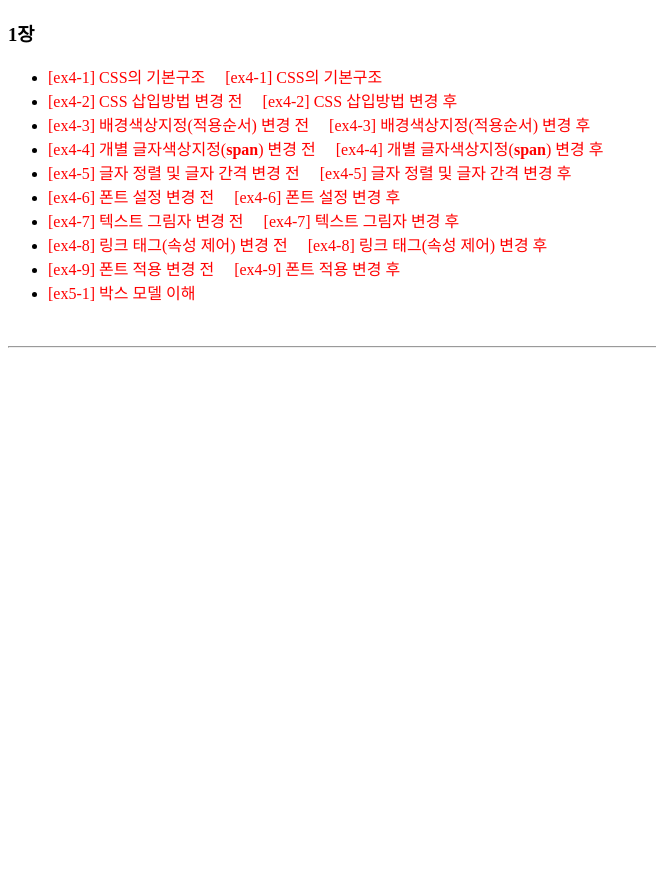
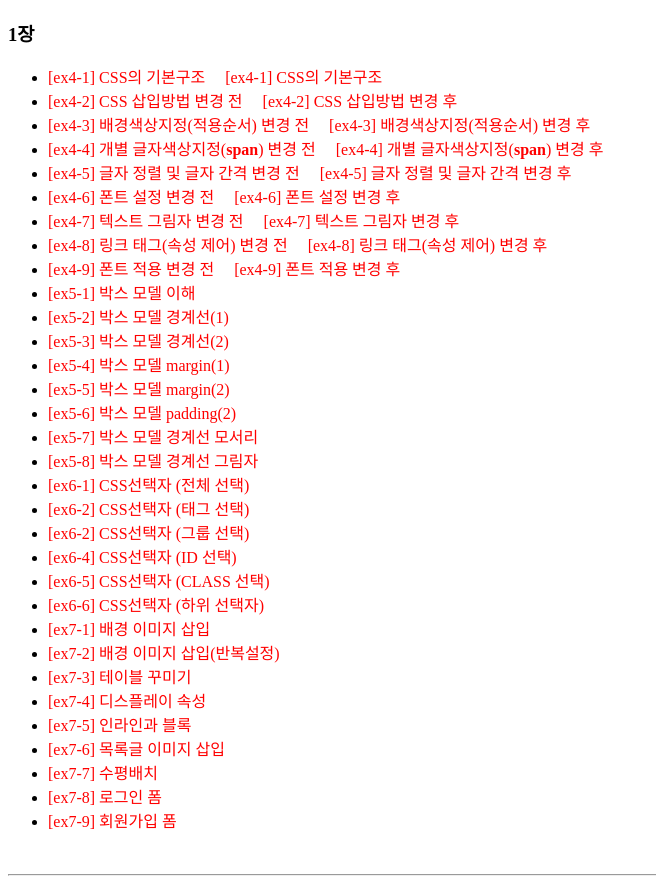
Before and after one commit to 0shai0/kepco, a plain HTML site: page HTML/index_css.html in a window 1280 px wide. Shown: the whole page, without its empty margins (0-656 px from the left). Before the commit the page ends 800 px from the top, so only its background shows below. Drawn offline with Linux system fonts and the light colour scheme.

Commit message:
Add files via upload

```diff
--- a/HTML/index_css.html
+++ b/HTML/index_css.html
@@ -90,6 +90,94 @@
             <a href="ex5/ex5-1.html">
                 [ex5-1] 박스 모델 이해
         </li>
+        <li>
+            <a href="ex5/ex5-2.html">
+                [ex5-2] 박스 모델 경계선(1)
+        </li>
+        <li>
+            <a href="ex5/ex5-3.html">
+                [ex5-3] 박스 모델 경계선(2)
+        </li>
+        <li>
+            <a href="ex5/ex5-4.html">
+                [ex5-4] 박스 모델 margin(1)
+        </li>
+        <li>
+            <a href="ex5/ex5-5.html">
+                [ex5-5] 박스 모델 margin(2)
+        </li>
+        <li>
+            <a href="ex5/ex5-6.html">
+                [ex5-6] 박스 모델 padding(2)
+        </li>
+        <li>
+            <a href="ex5/ex5-7.html">
+                [ex5-7] 박스 모델 경계선 모서리
+        </li>
+        <li>
+            <a href="ex5/ex5-8.html">
+                [ex5-8] 박스 모델 경계선 그림자
+        </li>
+        <li>
+            <a href="ex6/ex6-1.html">
+                [ex6-1] CSS선택자 (전체 선택)
+        </li>
+        <li>
+            <a href="ex6/ex6-2.html">
+                [ex6-2] CSS선택자 (태그 선택)
+        </li>
+        <li>
+            <a href="ex6/ex6-3.html">
+                [ex6-2] CSS선택자 (그룹 선택)
+        </li>
+        <li>
+            <a href="ex6/ex6-4.html">
+                [ex6-4] CSS선택자 (ID 선택)
+        </li>
+        <li>
+            <a href="ex6/ex6-5.html">
+                [ex6-5] CSS선택자 (CLASS 선택)
+        </li>
+        <li>
+            <a href="ex6/ex6-6.html">
+                [ex6-6] CSS선택자 (하위 선택자)
+        </li>
+        <li>
+            <a href="ex7/ex7-1.html">
+                [ex7-1] 배경 이미지 삽입
+        </li>
+        <li>
+            <a href="ex7/ex7-2.html">
+                [ex7-2] 배경 이미지 삽입(반복설정)
+        </li>
+        <li>
+            <a href="ex7/ex7-3.html">
+                [ex7-3] 테이블 꾸미기
+        </li>
+        <li>
+            <a href="ex7/ex7-4.html">
+                [ex7-4] 디스플레이 속성
+        </li>
+        <li>
+            <a href="ex7/ex7-5.html">
+                [ex7-5] 인라인과 블록
+        </li>
+        <li>
+            <a href="ex7/ex7-6.html">
+                [ex7-6] 목록글 이미지 삽입
+        </li>
+        <li>
+            <a href="ex7/ex7-7.html">
+                [ex7-7] 수평배치
+        </li>
+        <li>
+            <a href="ex7/ex7-8.html">
+                [ex7-8] 로그인 폼
+        </li>
+        <li>
+            <a href="ex7/ex7-9.html">
+                [ex7-9] 회원가입 폼
+        </li>
     </ul>
     <br>
     <hr>
```
